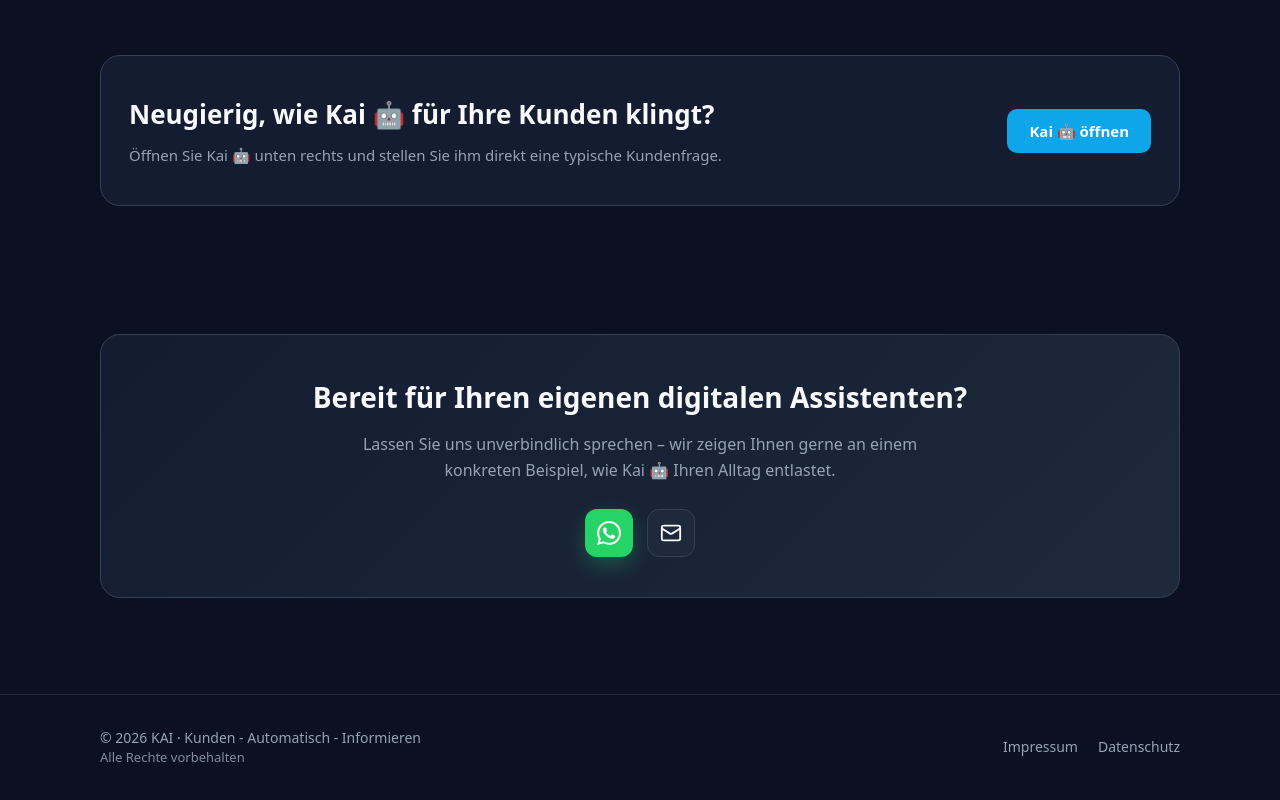
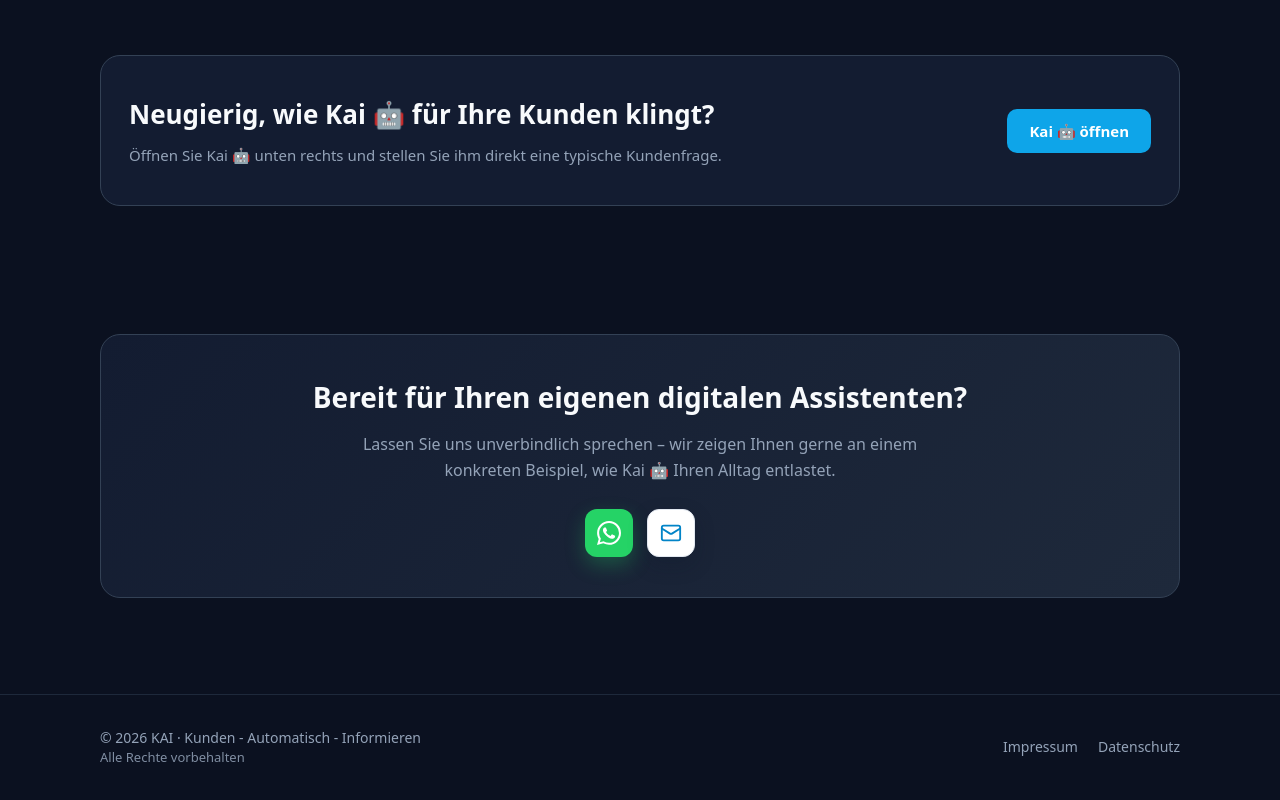
Before and after one commit to davidkaiser959-jpg/kai-agentur, a website: page index.html in a window 1280 px wide. Shown: the part 2187-2987 px from the top of the page. Drawn offline with Linux system fonts and the light colour scheme.

Commit message:
Update index.html

```diff
--- a/index.html
+++ b/index.html
@@ -143,13 +143,14 @@
     }
 
     .btn-mail {
-      background: var(--bg-elevated);
-      border: 1px solid #334155;
-      color: var(--text);
+      background: #ffffff;
+      border: 1px solid #e2e8f0;
+      color: #0284c7;
+      box-shadow: 0 8px 20px rgba(15, 23, 42, 0.22);
     }
 
     .btn-mail:hover {
-      background: #283548;
+      background: #f1f5f9;
       transform: translateY(-2px);
     }
 
```
